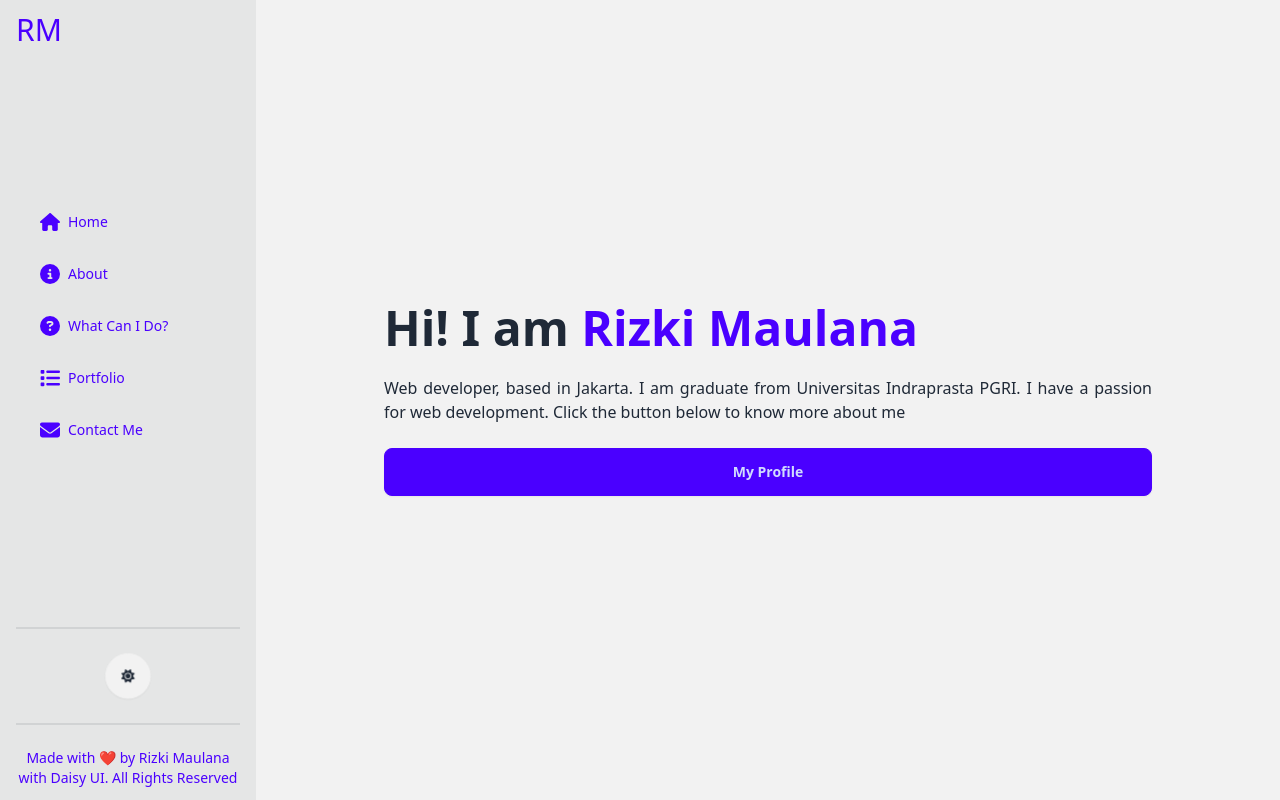
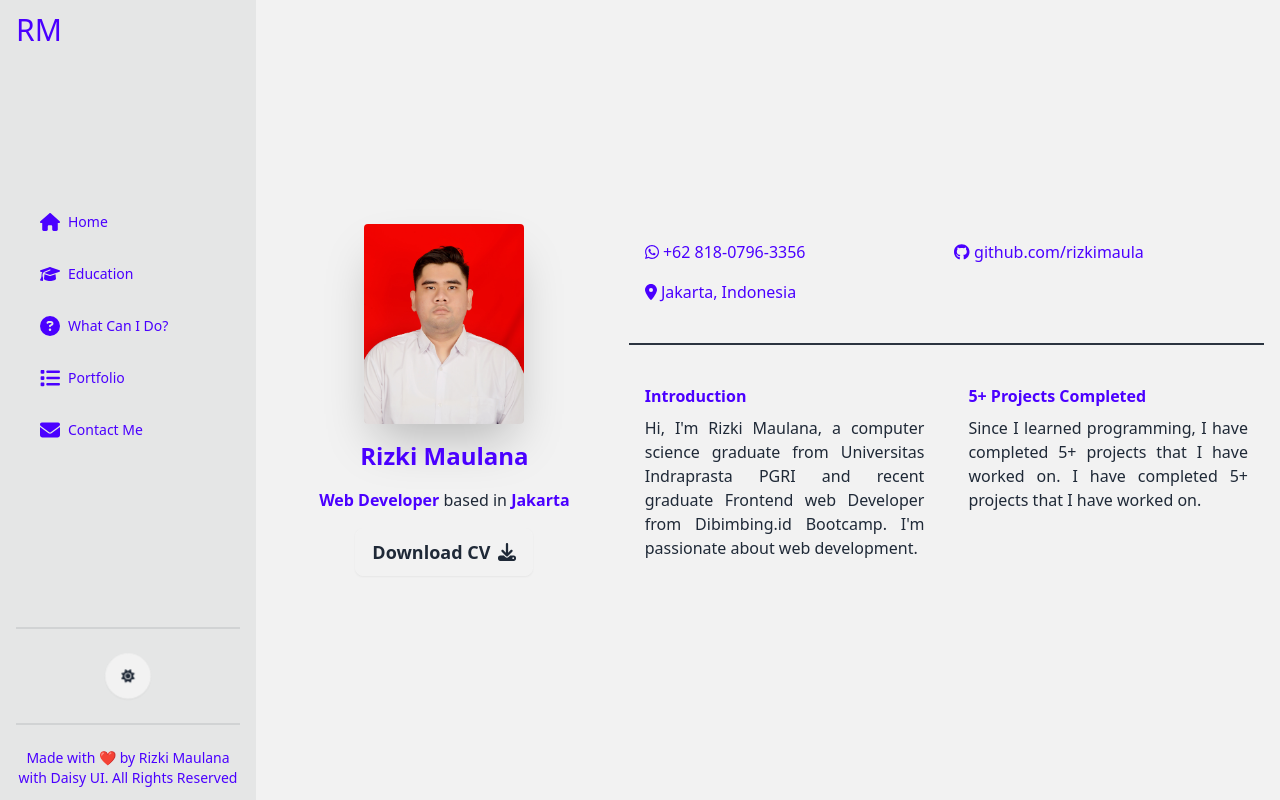
Before and after one commit to RizkiMaula/rizkima-portfolio, a React (Vite) app: page / in a window 1280 px wide. Shown: the top 800 px of the page. Built offline with nearby package versions, Linux system fonts and the light colour scheme.

Commit message:
perbaharui portfolio | benerin about bem

```diff
--- a/src/components/elements/AboutMe.jsx
+++ b/src/components/elements/AboutMe.jsx
@@ -9,10 +9,10 @@
     <div className="min-h-screen hero bg-base-200">
       <div className="flex-col gap-3 hero-content lg:flex-row">
         {/* img */}
-        <div className="flex flex-col w-[50%] gap-4 p-4 text-center">
+        <div className="flex flex-col items-center justify-center w-[50%] gap-4 p-4  text-center">
           <img
             src={profile}
-            className="object-cover rounded shadow-2xl "
+            className="object-cover w-40 rounded shadow-2xl h-w-40"
             alt="Rizki Maulana"
           />
           <h1 className="text-2xl font-bold text-primary">Rizki Maulana</h1>
--- a/src/components/elements/MdSidebar.jsx
+++ b/src/components/elements/MdSidebar.jsx
@@ -1,5 +1,5 @@
 import { faGithub } from '@fortawesome/free-brands-svg-icons';
-import { faEnvelope, faHome, faInfoCircle, faList, faMoon, faQuestionCircle, faSun } from '@fortawesome/free-solid-svg-icons';
+import { faEnvelope, faGraduationCap, faHome, faList, faMoon, faQuestionCircle, faSun } from '@fortawesome/free-solid-svg-icons';
 import { FontAwesomeIcon } from '@fortawesome/react-fontawesome';
 // import { Link } from 'react-router';
 import { Link } from 'react-scroll';
@@ -33,15 +33,15 @@
           </li>
           <li className="py-2 text-left">
             <Link
-              to="about-me"
+              to="education"
               smooth
               duration={500}
             >
               <FontAwesomeIcon
                 className="w-5 h-5"
-                icon={faInfoCircle}
+                icon={faGraduationCap}
               />
-              About
+              Education
             </Link>
           </li>
           <li className="py-2 text-left">
--- a/src/main.jsx
+++ b/src/main.jsx
@@ -2,12 +2,6 @@
 import { BrowserRouter, Routes, Route } from 'react-router';
 import './index.css';
 import NotFound from './pages/Notfound';
-import Testing from './pages/Testing';
-import Home from './pages/Home';
-import Contact from './pages/Contact';
-import About from './pages/About';
-import Portfolio from './pages/Portfolio';
-import Do from './pages/Do';
 import OnePage from './pages/OnePage';
 
 const root = document.getElementById('root');
@@ -17,36 +11,12 @@
     <Routes>
       <Route
         path="/"
-        element={<Home />}
-      />
-      <Route
-        path="/one-page"
         element={<OnePage />}
       />
       <Route
         path="*"
         element={<NotFound />}
       />
-      <Route
-        path="/testing"
-        element={<Testing />}
-      />
-      <Route
-        path="/portfolio"
-        element={<Portfolio />}
-      />
-      <Route
-        path="/about"
-        element={<About />}
-      />
-      <Route
-        path="/what-can-i-do"
-        element={<Do />}
-      />
-      <Route
-        path="/contact"
-        element={<Contact />}
-      />
     </Routes>
   </BrowserRouter>
 );
--- a/src/pages/About.jsx
+++ /dev/null
@@ -1,19 +0,0 @@
-import AboutMe from '../components/elements/AboutMe';
-import Education from '../components/elements/Education';
-import ScrollableLayout from '../components/elements/ScrollableLayout';
-
-const About = () => {
-  return (
-    <ScrollableLayout
-      content={
-        <>
-          <AboutMe />
-          <div className="divider bg-base-200"></div>
-          <Education />
-        </>
-      }
-    />
-  );
-};
-
-export default About;
--- a/src/pages/Contact.jsx
+++ /dev/null
@@ -1,8 +0,0 @@
-import NonsrollableLayout from '../components/elements/NonscrollLayout';
-import ContactMe from '../components/elements/ContactMe';
-
-const Contact = () => {
-  return <NonsrollableLayout content={<ContactMe />} />;
-};
-
-export default Contact;
--- a/src/pages/Do.jsx
+++ /dev/null
@@ -1,8 +0,0 @@
-import DoContent from '../components/elements/DoContent';
-import NonsrollableLayout from '../components/elements/NonscrollLayout';
-
-const Do = () => {
-  return <NonsrollableLayout content={<DoContent />} />;
-};
-
-export default Do;
--- a/src/pages/Home.jsx
+++ /dev/null
@@ -1,8 +0,0 @@
-import Hero from '../components/elements/Hero';
-import NonsrollableLayout from '../components/elements/NonscrollLayout';
-
-const Home = () => {
-  return <NonsrollableLayout content={<Hero />} />;
-};
-
-export default Home;
--- a/src/pages/Portfolio.jsx
+++ /dev/null
@@ -1,17 +0,0 @@
-import ScrollableLayout from '../components/elements/ScrollableLayout';
-import PortfolioContent from '../components/elements/PortfolioContent';
-const Portfolio = () => {
-  return (
-    <div>
-      <ScrollableLayout
-        content={
-          <>
-            <PortfolioContent />
-          </>
-        }
-      />
-    </div>
-  );
-};
-
-export default Portfolio;
--- a/src/pages/Testing.jsx
+++ /dev/null
@@ -1,19 +0,0 @@
-import Hero from '../components/elements/Hero';
-import ScrollableLayout from '../components/elements/ScrollableLayout';
-
-const Testing = () => {
-  return (
-    <ScrollableLayout
-      content={
-        <div>
-          <Hero />
-          <Hero />
-          <Hero />
-          <Hero />
-        </div>
-      }
-    />
-  );
-};
-
-export default Testing;
```
Also changed, not shown: src/assets/profile.jpg.
